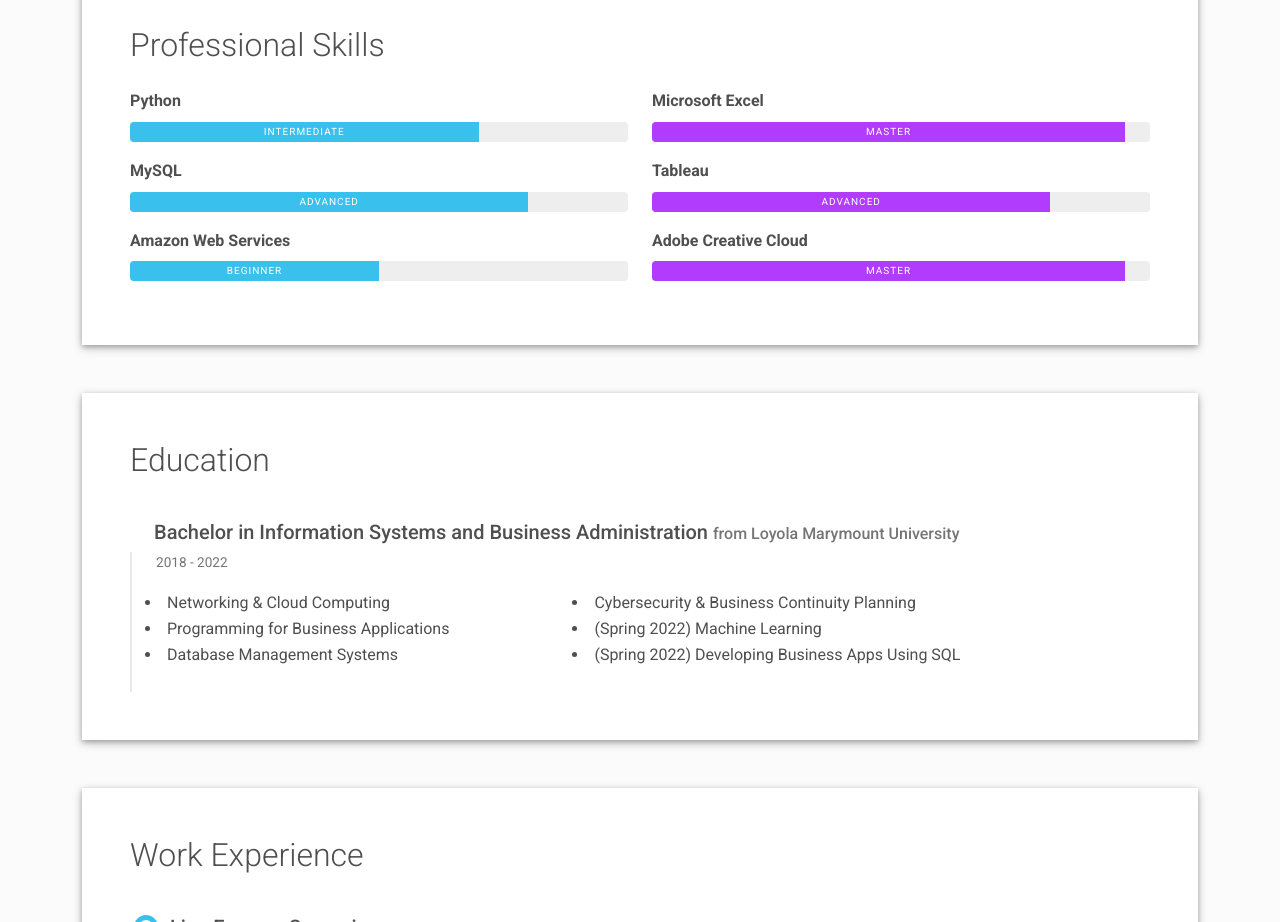
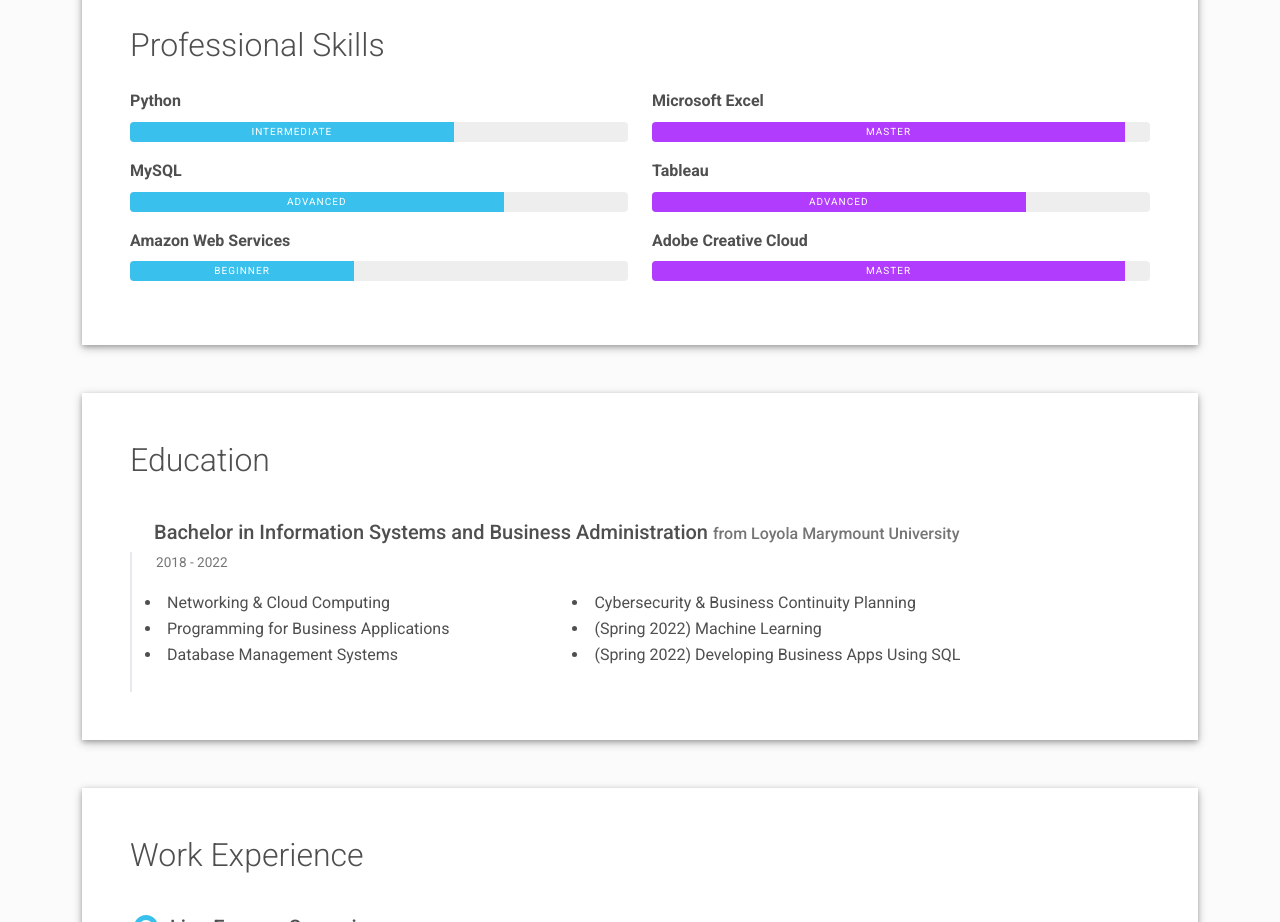
Before and after one commit to noocnahte/cloudresume, a plain HTML site: page index.html in a window 1280 px wide. Shown: the part 2300-3222 px from the top of the page. Drawn offline with Linux system fonts and the light colour scheme; a script that the page names is missing.

Commit message:
Add files via upload

```diff
--- a/index.html
+++ b/index.html
@@ -5,6 +5,7 @@
     <meta http-equiv="X-UA-Compatible" content="IE=edge">
     <meta name="viewport" content="width=device-width, initial-scale=1">
     <title>Ethan Coon</title>
+    <link rel="shortcut icon" type="image/jpg" href="images/favicon.ico"/>
     <link rel="preconnect" href="https://fonts.gstatic.com" crossorigin="crossorigin"/>
     <link rel="preload" as="style" href="https://fonts.googleapis.com/css2?family=Poppins:wght@600&amp;family=Roboto:wght@300;400;500;700&amp;display=swap"/>
     <link rel="stylesheet" href="https://fonts.googleapis.com/css2?family=Poppins:wght@600&amp;family=Roboto:wght@300;400;500;700&amp;display=swap" media="print" onload="this.media='all'"/>
@@ -162,17 +163,17 @@
         <div class="col-md-6">
           <div class="mb-3"><span class="fw-bolder">Python</span>
             <div class="progress my-2 rounded" style="height: 20px">
-              <div class="progress-bar bg-info" role="progressbar" data-aos="zoom-in-right" data-aos-delay="100" data-aos-anchor=".skills-section" style="width: 70%;" aria-valuenow="70" aria-valuemin="0" aria-valuemax="100">Intermediate</div>
+              <div class="progress-bar bg-info" role="progressbar" data-aos="zoom-in-right" data-aos-delay="100" data-aos-anchor=".skills-section" style="width: 65%;" aria-valuenow="65" aria-valuemin="0" aria-valuemax="100">Intermediate</div>
             </div>
           </div>
           <div class="mb-3"><span class="fw-bolder">MySQL</span>
             <div class="progress my-2 rounded" style="height: 20px">
-              <div class="progress-bar bg-info" role="progressbar" data-aos="zoom-in-right" data-aos-delay="200" data-aos-anchor=".skills-section" style="width: 80%" aria-valuenow="80" aria-valuemin="0" aria-valuemax="100">Advanced</div>
+              <div class="progress-bar bg-info" role="progressbar" data-aos="zoom-in-right" data-aos-delay="200" data-aos-anchor=".skills-section" style="width: 75%" aria-valuenow="80" aria-valuemin="0" aria-valuemax="100">Advanced</div>
             </div>
           </div>
           <div class="mb-3"><span class="fw-bolder">Amazon Web Services</span>
             <div class="progress my-2 rounded" style="height: 20px">
-              <div class="progress-bar bg-info" role="progressbar" data-aos="zoom-in-right" data-aos-delay="300" data-aos-anchor=".skills-section" style="width: 50%" aria-valuenow="50" aria-valuemin="0" aria-valuemax="100">Beginner</div>
+              <div class="progress-bar bg-info" role="progressbar" data-aos="zoom-in-right" data-aos-delay="300" data-aos-anchor=".skills-section" style="width: 45%" aria-valuenow="45" aria-valuemin="0" aria-valuemax="100">Beginner</div>
             </div>
           </div>
         </div>
@@ -184,7 +185,7 @@
           </div>
           <div class="mb-3"><span class="fw-bolder">Tableau</span>
             <div class="progress my-2 rounded" style="height: 20px">
-              <div class="progress-bar bg-secondary" role="progressbar" data-aos="zoom-in-right" data-aos-delay="400" data-aos-anchor=".skills-section" style="width: 80%" aria-valuenow="80" aria-valuemin="0" aria-valuemax="100">Advanced</div>
+              <div class="progress-bar bg-secondary" role="progressbar" data-aos="zoom-in-right" data-aos-delay="400" data-aos-anchor=".skills-section" style="width: 75%" aria-valuenow="80" aria-valuemin="0" aria-valuemax="100">Advanced</div>
             </div>
           </div>
           <div class="mb-3"><span class="fw-bolder">Adobe Creative Cloud</span>
```
